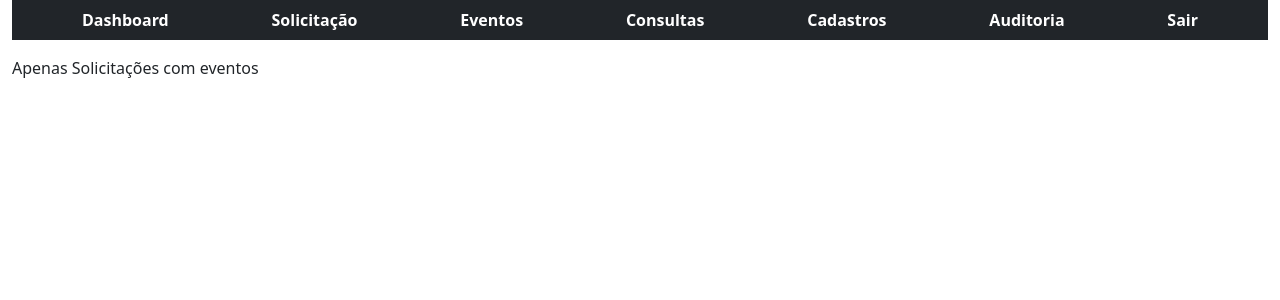
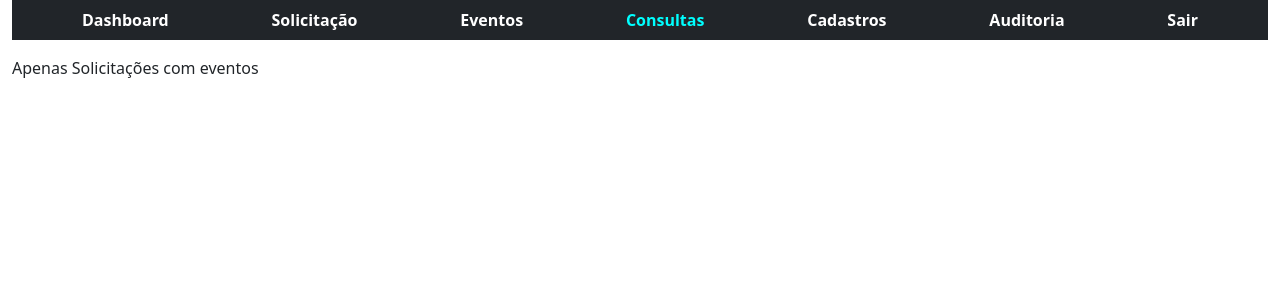
Before and after one commit to scavjr/psjc_projetos, a Django app: page /historico/lista_historico in a window 1280 px wide. Shown: the top 300 px of the page. Run offline with Django 5.2, Linux system fonts and the light colour scheme; the visitor is signed in with stand-in values (Sample User, id 1); data that the repository does not hold is empty; some libraries are stand-ins or nearby versions.

Commit message:
Atualiza interface consulta

```diff
--- a/consulta_app/templates/consulta_app/lista_historico.html
+++ b/consulta_app/templates/consulta_app/lista_historico.html
@@ -3,7 +3,9 @@
 asdsd
 {% endblock %}
 {% block content %}
-
+<style>
+  a#consultas {color: aqua;}
+</style>
 <div class="row mt-3">
   <p>Apenas Solicitações com eventos</p>
 </div>
```
